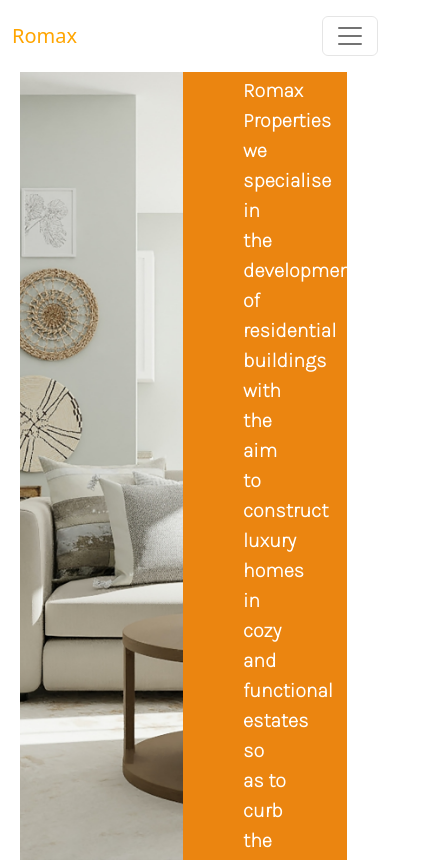
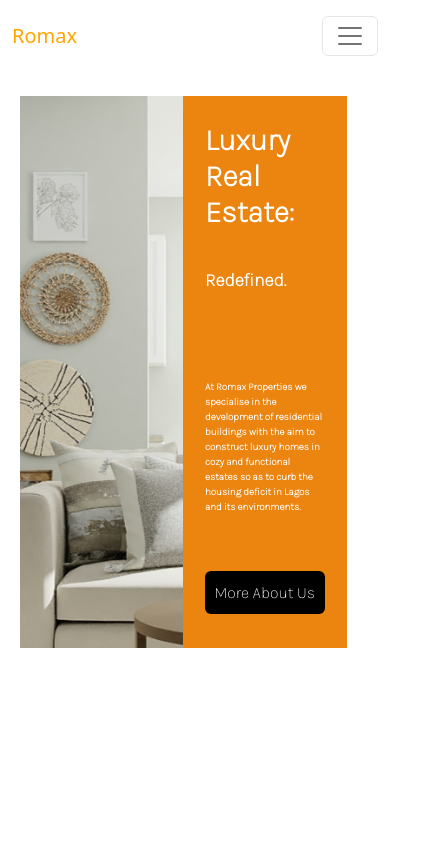
Before and after one commit to Royal-tek/romax-app, a Vue app: page / in a window 390 px wide. Shown: the top 862 px of the page, 424 px wide, since content can reach past the window. Built offline with nearby package versions, Linux system fonts and the light colour scheme.

Commit message:
Initial Commit

```diff
--- a/src/views/Home.vue
+++ b/src/views/Home.vue
@@ -1,12 +1,12 @@
 <template>
-  <div class="home my-2 py-2">
+  <div class="home my-5 py-5">
     <section id="landing">
       <div class="container-fluid" style="width:90%; height: 100%;">
-        <div class="row left-part" style="height:100vh">
+        <div class="row left-part">
           <div class="col-6" style="height:100%">
 
           </div>
-          <div class="col-6" style="background-color:rgb(235,133,16); height: 100%;">
+          <div class="col-6" style="background-color:rgb(235,133,16);">
             <div class="right-part  text-white p-5">
               <div class="mb-5" >
               <h1 class="py-3" style="font-weight: bold; text-transform: capitalize; font-size: 60px;">Luxury real estate:</h1>
@@ -53,13 +53,27 @@ export default {
   .more-btn{
     background-color: black;
     color: #fff;
-    width: 50%;
+    // width: 50%;
 
     &:hover{
       background-color: rgb(21, 21, 21);
     }
   }
 
-
+@media (max-width:700px){
+  .right-part{
+    padding: 10px !important;
+    h1{
+      font-size: 30px !important;
+    }
+    h2{
+      font-size: 18px !important;
+    }
+    p{
+      font-size: 10px !important;
+    }
+    // background-color: yellow !important;
+  }
+}
 
 </style>
```
